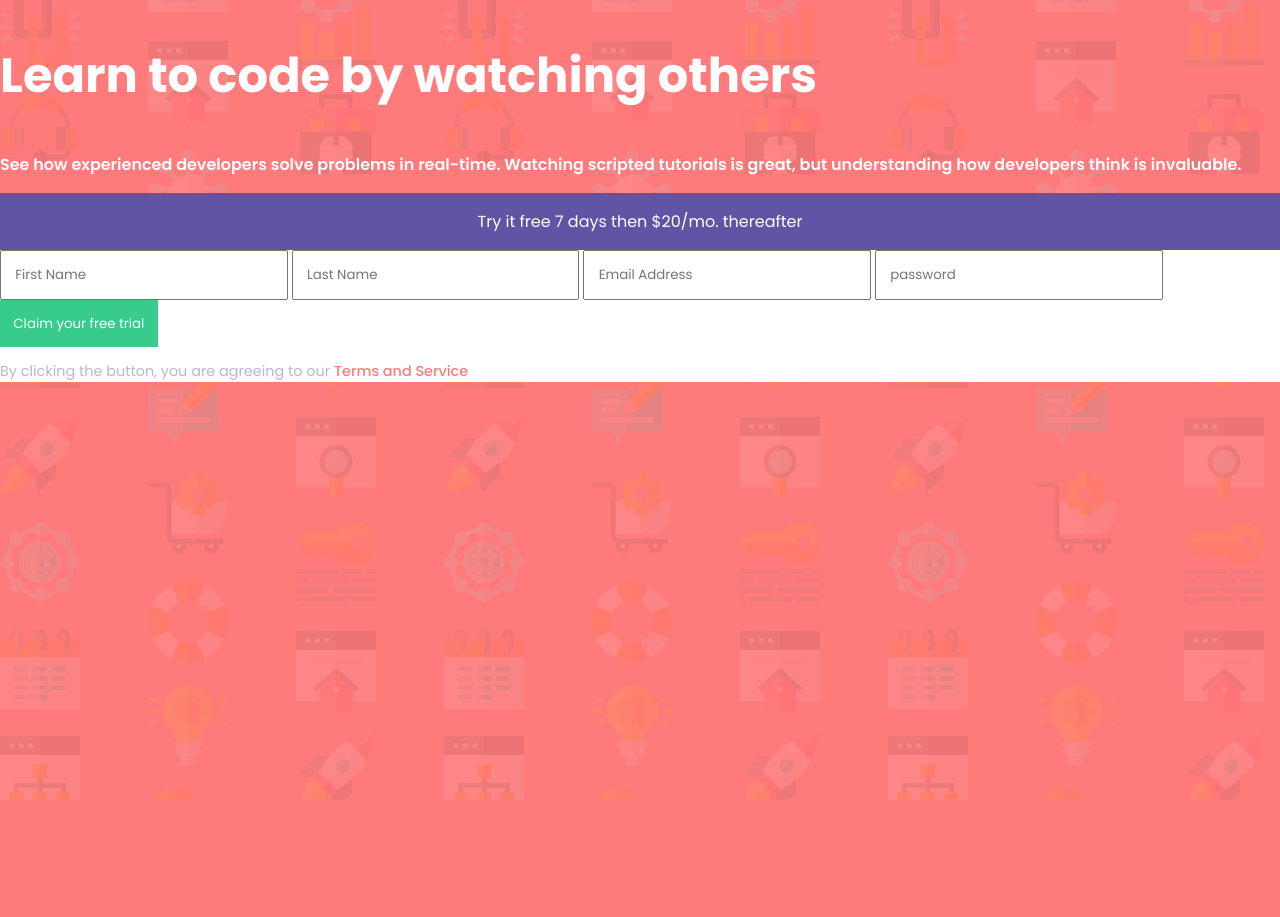
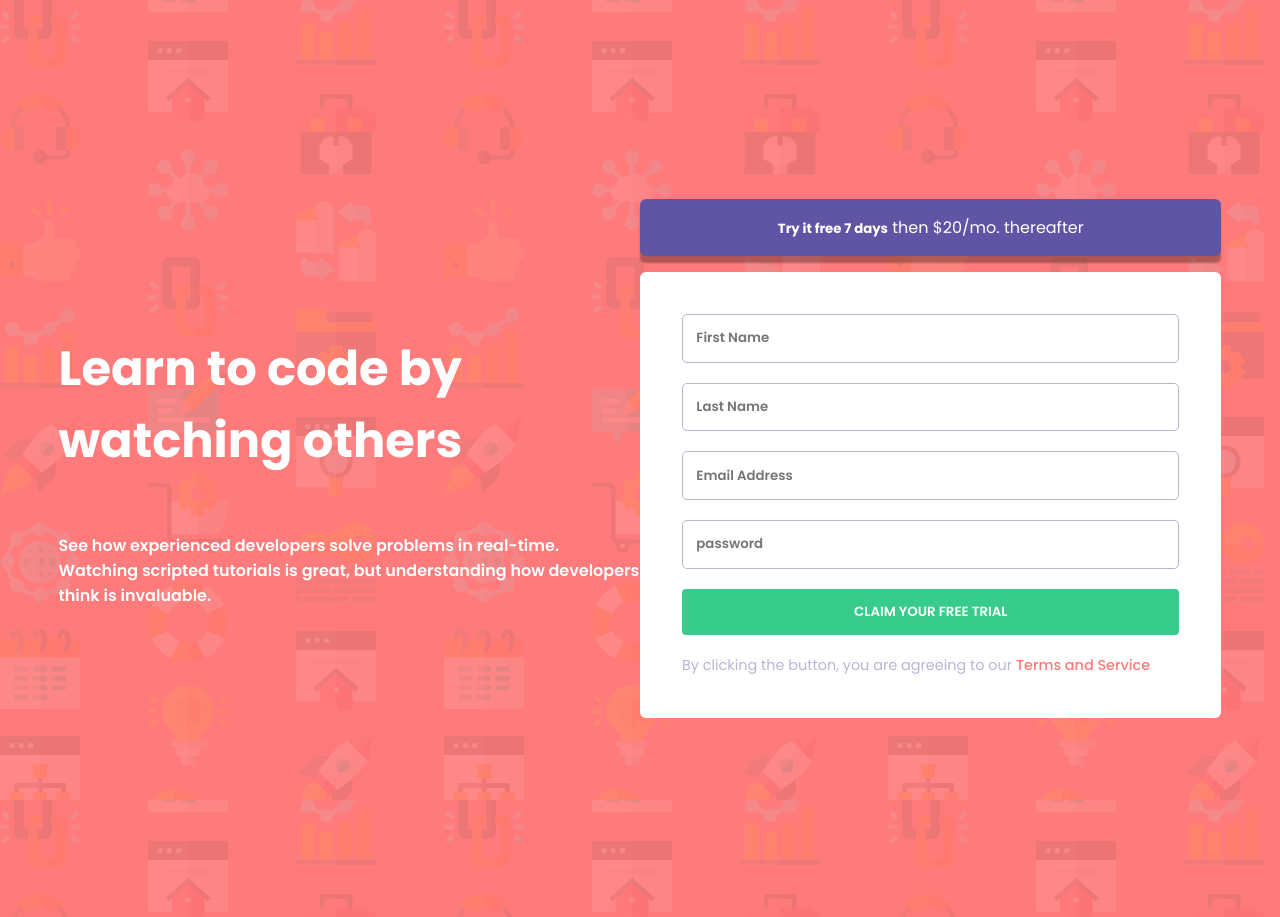
Before and after one commit to Hurmaan-Ahmed-7/Hurmaan-Ahmed-7-Frontend-Mentor-intro-component-with-signup-form, a plain HTML site: page index.html in a window 1280 px wide. Before the commit the page ends 800 px from the top, so only its background shows below. Drawn offline with Linux system fonts and the light colour scheme.

Commit message:
added layout using flexbox

```diff
--- a/index.html
+++ b/index.html
@@ -18,14 +18,15 @@
     </section>
     <section id="takeInput">
       <div id="CTA" class="whiteFont">
-        Try it free 7 days then $20/mo. thereafter
+        <h5 style="display: inline;">Try it free 7 days</h5>
+        then $20/mo. thereafter
       </div>
       <div id="form">
         <input type="text" placeholder="First Name" class="textInput">
         <input type="text" placeholder="Last Name" class="textInput">
         <input type="text" placeholder="Email Address" class="textInput">
         <input type="text" placeholder="password" class="textInput">
-        <button id="CTAButton" class="whiteFont">Claim your free trial </button>
+        <button id="CTAButton" class="whiteFont">CLAIM YOUR FREE TRIAL</button>
         <p id="terms">
           By clicking the button, you are agreeing to our
            <a href="#">Terms and Service </a>
--- a/style.css
+++ b/style.css
@@ -2,7 +2,7 @@
 body{
     background-image: url(/images/bg-intro-desktop.png);
     background-color: var(--Red);
-    margin: 0;
+
 }
 :root{
     --Red: hsl(0, 100%, 74%);
@@ -17,18 +17,18 @@ body{
     font-family: var(--font-style);
 }
 
-/* main{
+main{
     display: flex;
+    padding: 4%;
 }
 
 main > * {
     display: flex;
     flex-direction: column;
     justify-content: center;
-    align-items: center;
     min-height: 100vh;
     min-width: 50%;
-} */
+}
 
 h1{
     font-size: 3rem;
@@ -44,22 +44,47 @@ h1{
 }
 
 #takeInput{
+    gap: 1rem;
+}
 
+#takeInput > *{
+    border-radius: 6px;
 }
 
 #form{
     background-color: white;
+    display: flex;
+    flex-direction: column;
+    padding: 2em;
+}
+
+#form > *{
+    margin: 10px;
 }
 
 #CTA{
    background-color: var(--Blue);
    padding: 1em;
    text-align: center;
+   -webkit-box-shadow: 0px 7px 2px 0px rgba(0,0,0,0.3);
+   -moz-box-shadow: 0px 7px 2px 0px rgba(0,0,0,0.3);
+   box-shadow: 0px 7px 2px 0px rgba(0,0,0,0.3);
 }
 
 .textInput{
     font-family: var(--font-style);
     padding: 1em;
+    display: block;
+    font-weight: 600;
+    border-radius: 5px;
+    border: 0.5px solid var(--GrayishBlue);
+    color: var(--DarkBlue);
+}
+
+input[type=text]:focus{
+    outline: 1px solid var(--DarkBlue);
+    overflow: unset;
+    border-radius: 5px;
 
 }
 
@@ -67,6 +92,13 @@ button{
     background-color: var(--Green);
     border: none;
     padding: 1em;
+    font-weight: 600;
+    border-radius: 4px;
+}
+button:hover{
+    -webkit-box-shadow: inset 8px 9px 104px -14px rgba(0,0,0,0.3);
+    -moz-box-shadow: inset 8px 9px 104px -14px rgba(0,0,0,0.3);
+    box-shadow: inset 8px 9px 104px -14px rgba(0,0,0,0.3);
 }
 
 #terms{
```
